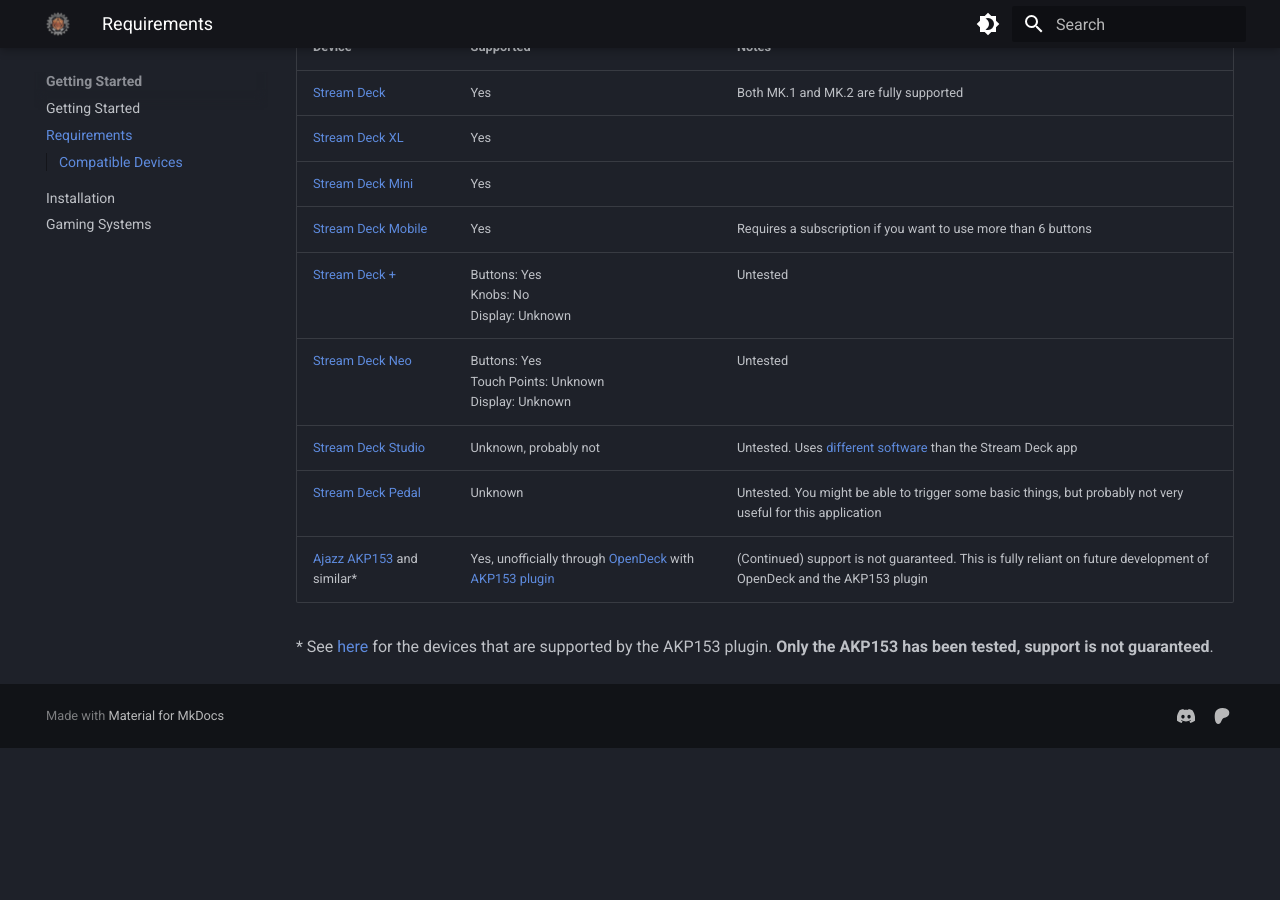
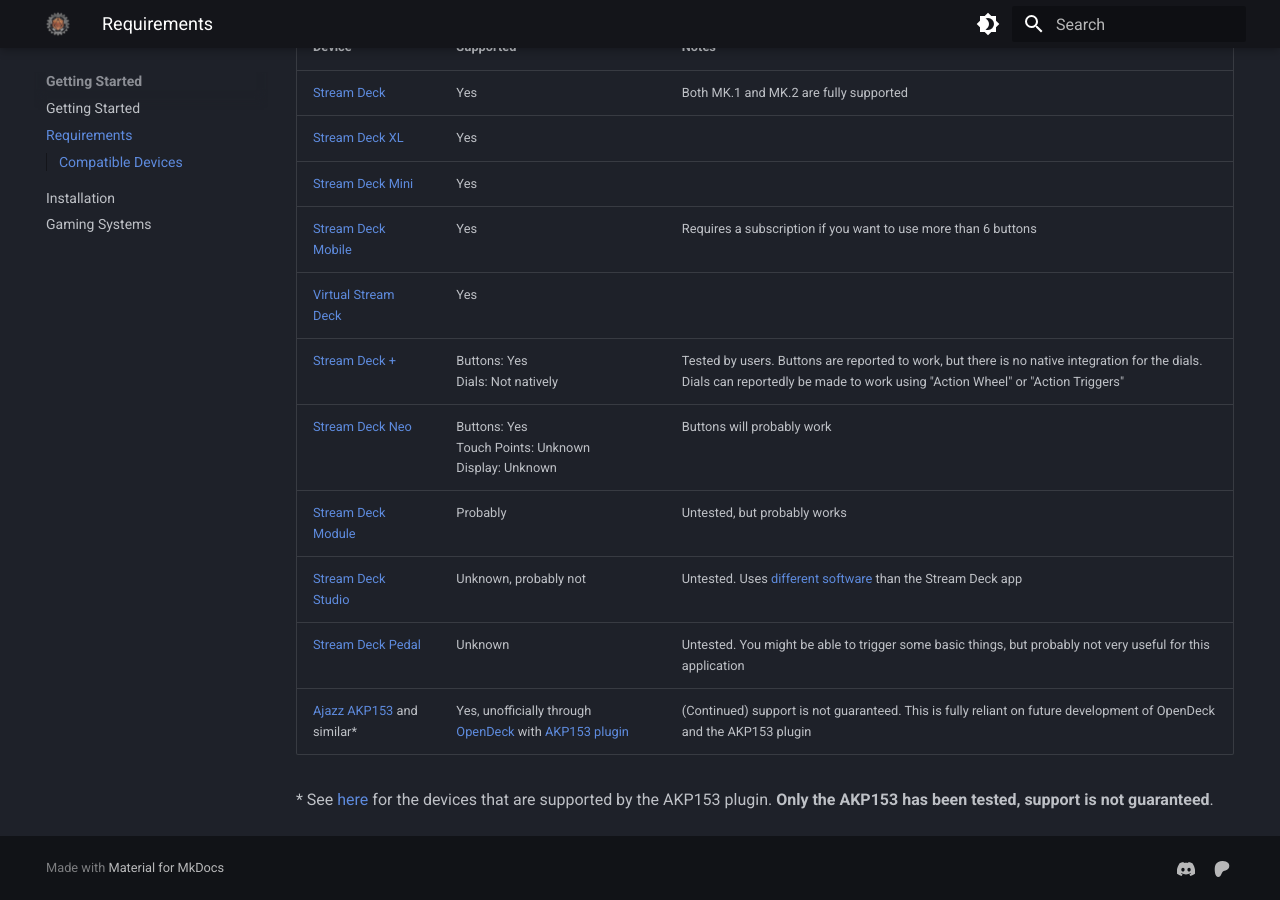
Before and after one commit to MaterialFoundry/MaterialDeck, an MkDocs documentation site: the page built from docs/gettingStarted/requirements.md, in a window 1280 px wide and 900 px high, scrolled down 620 px. Built offline with MkDocs 1.6.1 and Material for MkDocs 9.7.7, drawn with Linux system fonts in a browser that asks for light colours; before the commit the page ends 1368 px from its top, so only the background shows below that.

Commit message:
updated versions.json

```diff
--- a/docs/gettingStarted/requirements.md
+++ b/docs/gettingStarted/requirements.md
@@ -18,8 +18,10 @@
 | [Stream Deck XL](https://www.elgato.com/ww/en/p/stream-deck-xl)               | Yes       |                                           |
 | [Stream Deck Mini](https://www.elgato.com/ww/en/p/stream-deck-mini)           | Yes       |                                           |
 | [Stream Deck Mobile](https://www.elgato.com/ww/en/s/stream-deck-mobile)       | Yes       | Requires a subscription if you want to use more than 6 buttons    |
-| [Stream Deck +](https://www.elgato.com/ww/en/p/stream-deck-plus-black)        | Buttons: Yes<br>Knobs: No<br>Display: Unknown             | Untested  |
-| [Stream Deck Neo](https://www.elgato.com/ww/en/p/stream-deck-neo)             | Buttons: Yes<br>Touch Points: Unknown<br>Display: Unknown | Untested  |
+| [Virtual Stream Deck](https://www.elgato.com/ww/en/s/virtual-stream-deck)     | Yes       |   |
+| [Stream Deck +](https://www.elgato.com/ww/en/p/stream-deck-plus-black)        | Buttons: Yes<br>Dials: Not natively            | Tested by users. Buttons are reported to work, but there is no native integration for the dials. Dials can reportedly be made to work using "Action Wheel" or "Action Triggers"  |
+| [Stream Deck Neo](https://www.elgato.com/ww/en/p/stream-deck-neo)             | Buttons: Yes<br>Touch Points: Unknown<br>Display: Unknown | Buttons will probably work  |
+| [Stream Deck Module](https://www.elgato.com/ww/en/p/stream-deck-module-15-keys)   | Probably  | Untested, but probably works    |
 | [Stream Deck Studio](https://www.elgato.com/ww/en/p/stream-deck-studio)       | Unknown, probably not | Untested. Uses [different software](https://bitfocus.io/buttons) than the Stream Deck app         |
 | [Stream Deck Pedal](https://www.elgato.com/ww/en/p/stream-deck-pedal)         | Unknown   | Untested. You might be able to trigger some basic things, but probably not very useful for this application   |
 | [Ajazz AKP153](https://ajazzbrand.com/products/ajazz-akp153-desk-controller) and similar*  | Yes, unofficially through [OpenDeck](./installation.md#opendeck) with [AKP153 plugin](https://github.com/4ndv/opendeck-akp153) | (Continued) support is not guaranteed. This is fully reliant on future development of OpenDeck and the AKP153 plugin    |
--- a/versions.json
+++ b/versions.json
@@ -1,6 +1,6 @@
 {
     "module": {
-        "version": "2.1.2"
+        "version": "2.1.3"
     },
     "plugin": {
         "version": "2.0.1.0",
```
